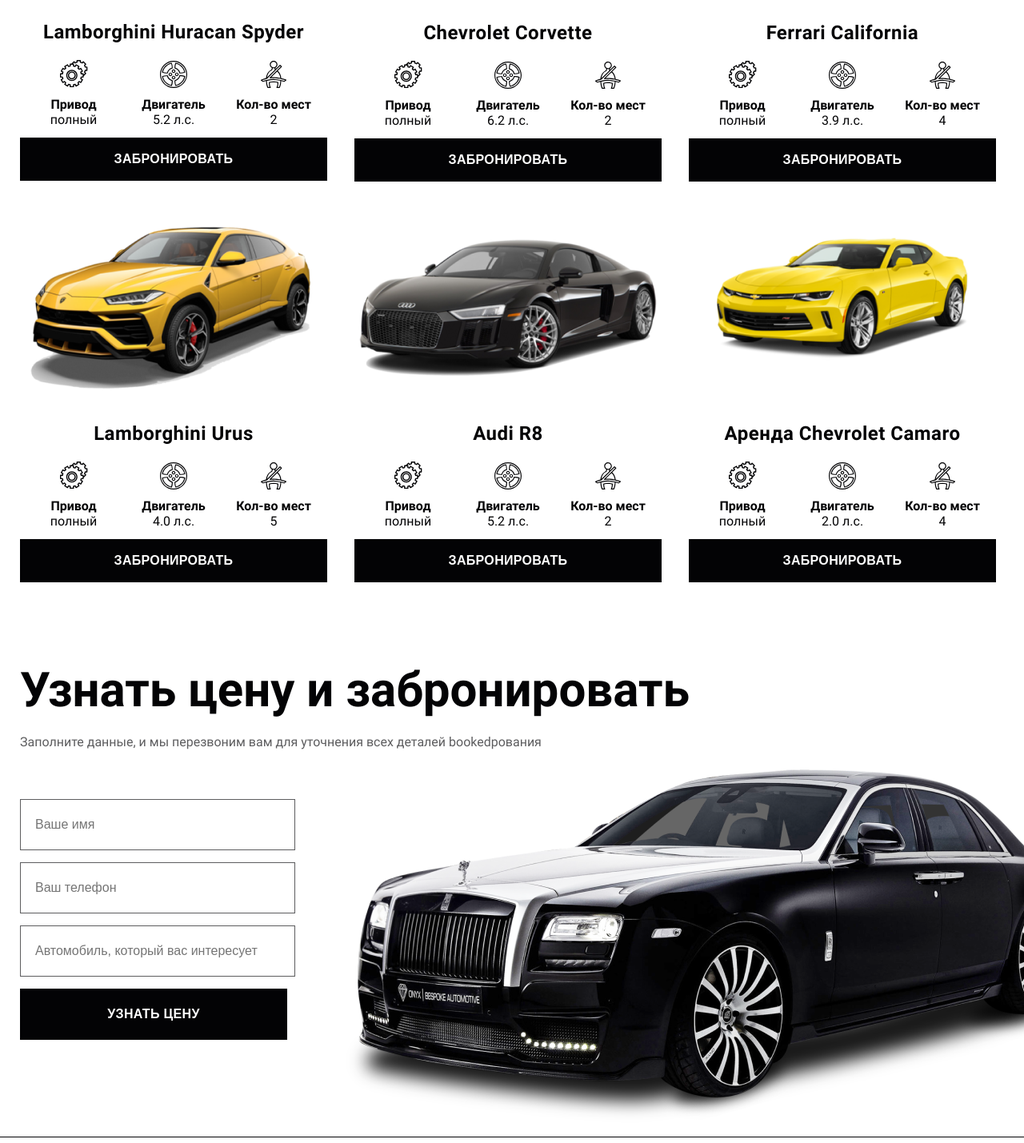
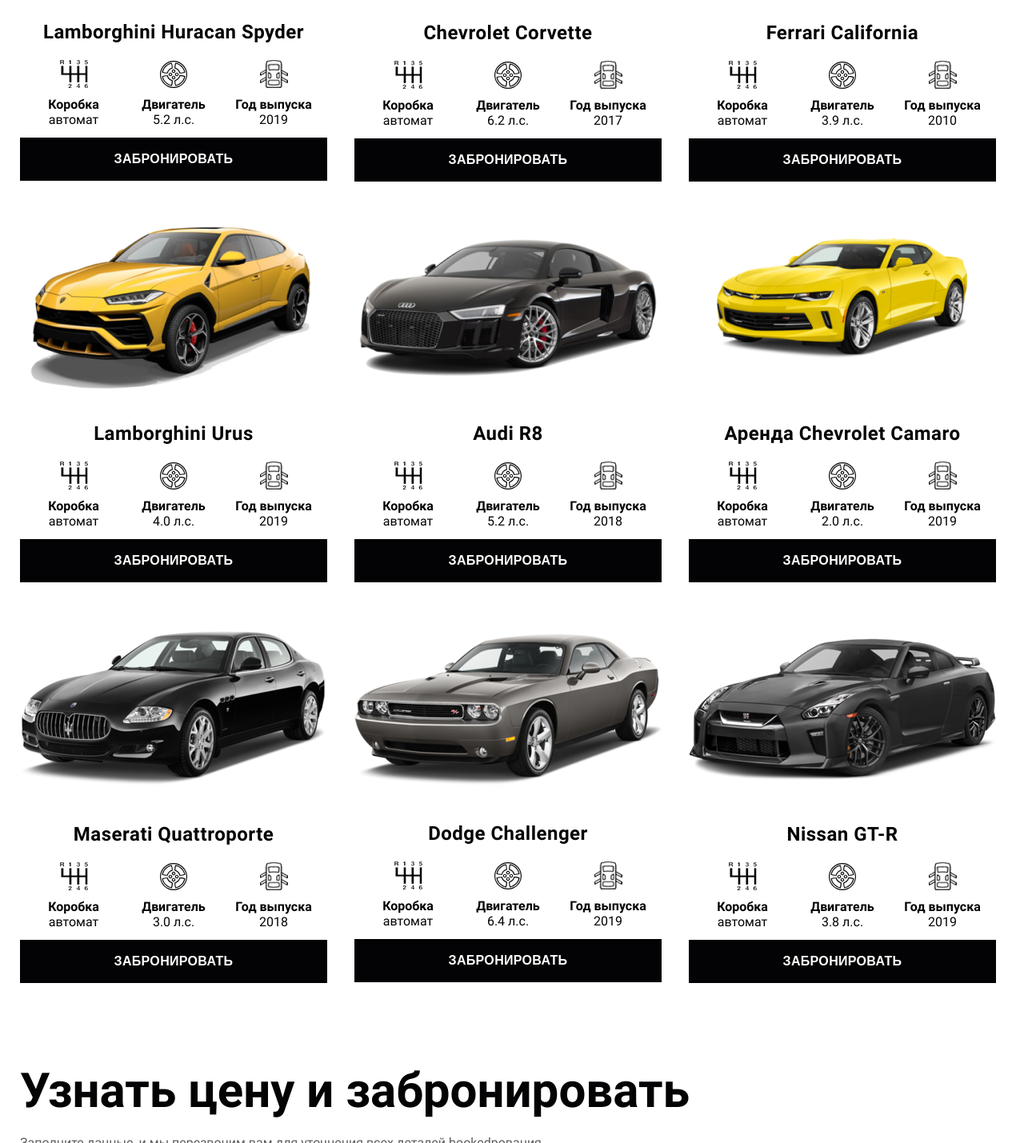
Before and after one commit to keaasd/cars-master, a plain HTML site: page index.html in a window 1280 px wide. Shown: the part 1253-2682 px from the top of the page at 80% size. Drawn offline with Linux system fonts and the light colour scheme.

Commit message:
add cars

```diff
--- a/index.html
+++ b/index.html
@@ -50,9 +50,9 @@
                     <div class="car-item-title">Lamborghini Huracan Spyder</div>
                     <div class="car-item-info">
                         <div class="car-item-point">
-                            <img src="images/gear.svg" alt="gear">
-                            <div>Привод</div>
-                            <div>полный</div>
+                            <img src="images/transmission.png" alt="transmission">
+                            <div>Коробка</div>
+                            <div>автомат</div>
                         </div>
                         <div class="car-item-point">
                             <img src="images/wheel.svg" alt="wheel">
@@ -60,9 +60,9 @@
                             <div>5.2 л.с.</div>
                         </div>
                         <div class="car-item-point">
-                            <img src="images/belt.svg" alt="belt">
-                            <div>Кол-во мест</div>
-                            <div>2</div>
+                            <img src="images/year.png" alt="year">
+                            <div>Год выпуска </div>
+                            <div>2019</div>
                         </div>
 
                     </div>
@@ -79,9 +79,9 @@
                     <div class="car-item-title">Chevrolet Corvette</div>
                     <div class="car-item-info">
                         <div class="car-item-point">
-                            <img src="images/gear.svg" alt="gear">
-                            <div>Привод</div>
-                            <div>полный</div>
+                            <img src="images/transmission.png" alt="transmission">
+                            <div>Коробка</div>
+                            <div>автомат</div>
                         </div>
                         <div class="car-item-point">
                             <img src="images/wheel.svg" alt="wheel">
@@ -89,9 +89,9 @@
                             <div>6.2 л.с.</div>
                         </div>
                         <div class="car-item-point">
-                            <img src="images/belt.svg" alt="belt">
-                            <div>Кол-во мест</div>
-                            <div>2</div>
+                            <img src="images/year.png" alt="year">
+                            <div>Год выпуска </div>
+                            <div>2017</div>
                         </div>
 
                     </div>
@@ -108,9 +108,9 @@
                     <div class="car-item-title">Ferrari California</div>
                     <div class="car-item-info">
                         <div class="car-item-point">
-                            <img src="images/gear.svg" alt="gear">
-                            <div>Привод</div>
-                            <div>полный</div>
+                            <img src="images/transmission.png" alt="transmission">
+                            <div>Коробка</div>
+                            <div>автомат</div>
                         </div>
                         <div class="car-item-point">
                             <img src="images/wheel.svg" alt="wheel">
@@ -118,9 +118,9 @@
                             <div>3.9 л.с.</div>
                         </div>
                         <div class="car-item-point">
-                            <img src="images/belt.svg" alt="belt">
-                            <div>Кол-во мест</div>
-                            <div>4</div>
+                            <img src="images/year.png" alt="year">
+                            <div>Год выпуска </div>
+                            <div>2010</div>
                         </div>
 
                     </div>
@@ -136,9 +136,9 @@
                     <div class="car-item-title">Lamborghini Urus</div>
                     <div class="car-item-info">
                         <div class="car-item-point">
-                            <img src="images/gear.svg" alt="gear">
-                            <div>Привод</div>
-                            <div>полный</div>
+                            <img src="images/transmission.png" alt="transmission">
+                            <div>Коробка</div>
+                            <div>автомат</div>
                         </div>
                         <div class="car-item-point">
                             <img src="images/wheel.svg" alt="wheel">
@@ -146,9 +146,9 @@
                             <div>4.0 л.с.</div>
                         </div>
                         <div class="car-item-point">
-                            <img src="images/belt.svg" alt="belt">
-                            <div>Кол-во мест</div>
-                            <div>5</div>
+                            <img src="images/year.png" alt="year">
+                            <div>Год выпуска </div>
+                            <div>2019</div>
                         </div>
 
                     </div>
@@ -165,9 +165,9 @@
                     <div class="car-item-title">Audi R8</div>
                     <div class="car-item-info">
                         <div class="car-item-point">
-                            <img src="images/gear.svg" alt="gear">
-                            <div>Привод</div>
-                            <div>полный</div>
+                            <img src="images/transmission.png" alt="transmission">
+                            <div>Коробка</div>
+                            <div>автомат</div>
                         </div>
                         <div class="car-item-point">
                             <img src="images/wheel.svg" alt="wheel">
@@ -175,9 +175,9 @@
                             <div>5.2 л.с.</div>
                         </div>
                         <div class="car-item-point">
-                            <img src="images/belt.svg" alt="belt">
-                            <div>Кол-во мест</div>
-                            <div>2</div>
+                            <img src="images/year.png" alt="year">
+                            <div>Год выпуска </div>
+                            <div>2018</div>
                         </div>
 
                     </div>
@@ -194,9 +194,9 @@
                     <div class="car-item-title">Аренда Chevrolet Camaro</div>
                     <div class="car-item-info">
                         <div class="car-item-point">
-                            <img src="images/gear.svg" alt="gear">
-                            <div>Привод</div>
-                            <div>полный</div>
+                            <img src="images/transmission.png" alt="transmission">
+                            <div>Коробка</div>
+                            <div>автомат</div>
                         </div>
                         <div class="car-item-point">
                             <img src="images/wheel.svg" alt="wheel">
@@ -204,9 +204,9 @@
                             <div>2.0 л.с.</div>
                         </div>
                         <div class="car-item-point">
-                            <img src="images/belt.svg" alt="belt">
-                            <div>Кол-во мест</div>
-                            <div>4</div>
+                            <img src="images/year.png" alt="year">
+                            <div>Год выпуска </div>
+                            <div>2019</div>
                         </div>
 
                     </div>
@@ -214,9 +214,90 @@
                         <button class="button">Забронировать</button>
                     </div>
                 </div>
+                <!-- 7 cart  -->
+                <div class="car-item">
+                    <div class="car-item-image">
+                        <img src="images/7.png" alt="Maserati Quattroporte">
+                    </div>
+                    <div class="car-item-title">Maserati Quattroporte</div>
+                    <div class="car-item-info">
+                        <div class="car-item-point">
+                            <img src="images/transmission.png" alt="transmission">
+                            <div>Коробка</div>
+                            <div>автомат</div>
+                        </div>
+                        <div class="car-item-point">
+                            <img src="images/wheel.svg" alt="wheel">
+                            <div>Двигатель</div>
+                            <div>3.0 л.с.</div>
+                        </div>
+                        <div class="car-item-point">
+                            <img src="images/year.png" alt="year">
+                            <div>Год выпуска </div>
+                            <div>2018</div>
+                        </div>
 
+                    </div>
+                    <div class="car-item-action">
+                        <button class="button">Забронировать</button>
+                    </div>
+                </div>
+                <!-- 8 cart  -->
+                <div class="car-item">
+                    <div class="car-item-image">
+                        <img src="images/8.png" alt="Dodge Challenger ">
+                    </div>
+                    <div class="car-item-title">Dodge Challenger </div>
+                    <div class="car-item-info">
+                        <div class="car-item-point">
+                            <img src="images/transmission.png" alt="transmission">
+                            <div>Коробка</div>
+                            <div>автомат</div>
+                        </div>
+                        <div class="car-item-point">
+                            <img src="images/wheel.svg" alt="wheel">
+                            <div>Двигатель</div>
+                            <div>6.4 л.с.</div>
+                        </div>
+                        <div class="car-item-point">
+                            <img src="images/year.png" alt="year">
+                            <div>Год выпуска </div>
+                            <div>2019</div>
+                        </div>
 
+                    </div>
+                    <div class="car-item-action">
+                        <button class="button">Забронировать</button>
+                    </div>
+                </div>
+                <!-- 9 cart  -->
+                <div class="car-item">
+                    <div class="car-item-image">
+                        <img src="images/9.png" alt="Nissan GT-R">
+                    </div>
+                    <div class="car-item-title">Nissan GT-R</div>
+                    <div class="car-item-info">
+                        <div class="car-item-point">
+                            <img src="images/transmission.png" alt="transmission">
+                            <div>Коробка</div>
+                            <div>автомат</div>
+                        </div>
+                        <div class="car-item-point">
+                            <img src="images/wheel.svg" alt="wheel">
+                            <div>Двигатель</div>
+                            <div>3.8 л.с.</div>
+                        </div>
+                        <div class="car-item-point">
+                            <img src="images/year.png" alt="year">
+                            <div>Год выпуска </div>
+                            <div>2019</div>
+                        </div>
 
+                    </div>
+                    <div class="car-item-action">
+                        <button class="button">Забронировать</button>
+                    </div>
+                </div>
             </div>
         </div>
     </section>
@@ -241,11 +322,11 @@
     <!-- 42:28 -->
     <footer class="footer">
         <div class="container">
-        <div class="logo">
-            <img src="images/logo.png" alt="logo">
+            <div class="logo">
+                <img src="images/logo.png" alt="logo">
+            </div>
+            <div>Все права защищены</div>
         </div>
-        <div>Все права защищены</div>
-    </div>
 
     </footer>
 </body>
```
Also changed, not shown: images/7.png (added), images/8.png (added), images/9.png (added), images/transmission.png (added), images/year.png (added).
